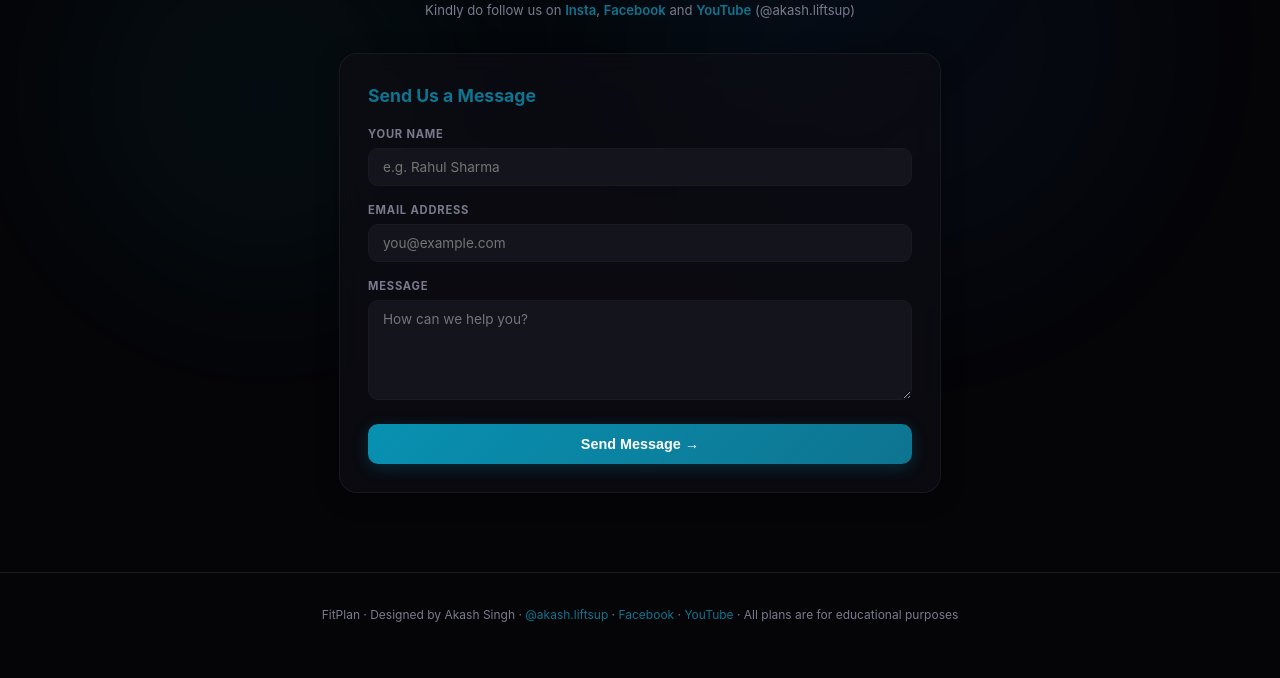
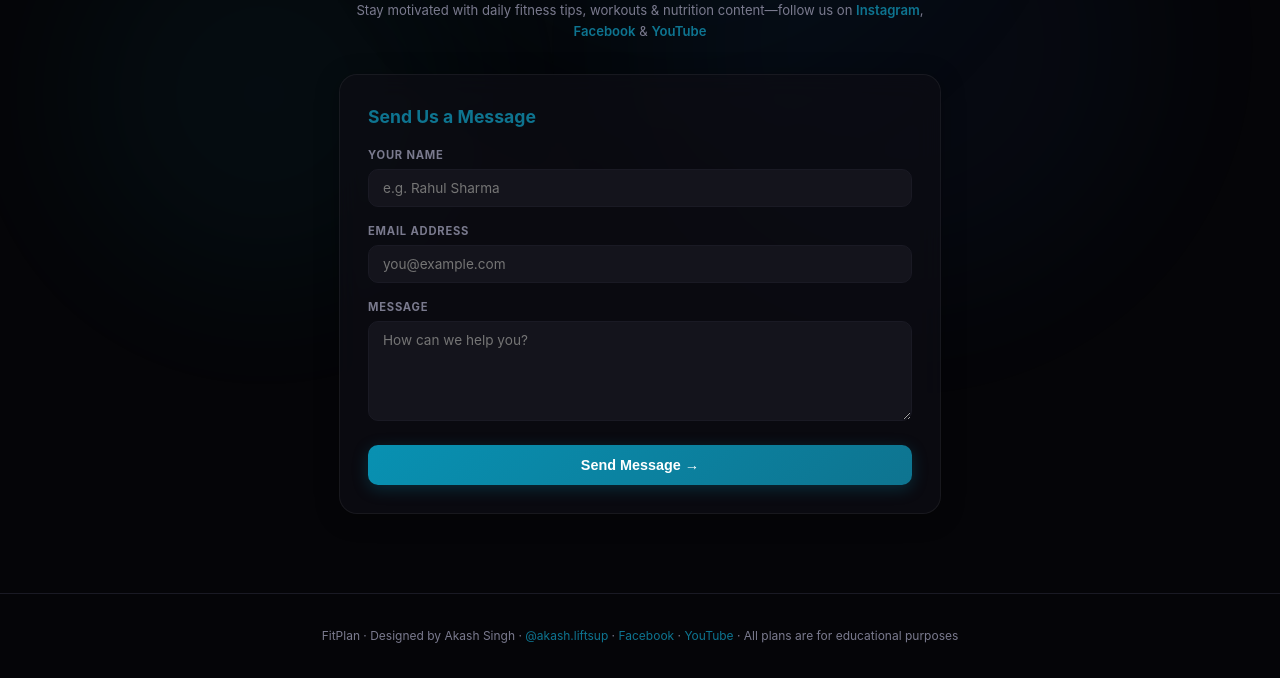
Before and after one commit to akash-0127/Fitness-Plan, a plain HTML site: page contact.html in a window 1280 px wide. Shown: the part 426-1104 px from the top of the page. Before the commit the page ends 1083 px from the top, so only its background shows below. Drawn offline with Linux system fonts and the light colour scheme.

Commit message:
update: Replace follow-us line with motivational CTA on contact page

```diff
--- a/contact.html
+++ b/contact.html
@@ -123,7 +123,7 @@ h1 span{background:linear-gradient(135deg,var(--accent),var(--accent2));-webkit-
       <div class="contact-desc">Subscribe for workout and diet videos</div>
     </a>
   </div>
-  <p class="follow-line">Kindly do follow us on <a href="https://instagram.com/akash.liftsup" target="_blank">Insta</a>, <a href="https://www.facebook.com/akashliftsup" target="_blank">Facebook</a> and <a href="https://youtube.com/@akash.liftsup" target="_blank">YouTube</a> (@akash.liftsup)</p>
+  <p class="follow-line">Stay motivated with daily fitness tips, workouts &amp; nutrition content—follow us on <a href="https://instagram.com/akash.liftsup" target="_blank">Instagram</a>, <a href="https://www.facebook.com/akashliftsup" target="_blank">Facebook</a> &amp; <a href="https://youtube.com/@akash.liftsup" target="_blank">YouTube</a></p>
 
   <div class="form-card">
     <h2>Send Us a Message</h2>
```
